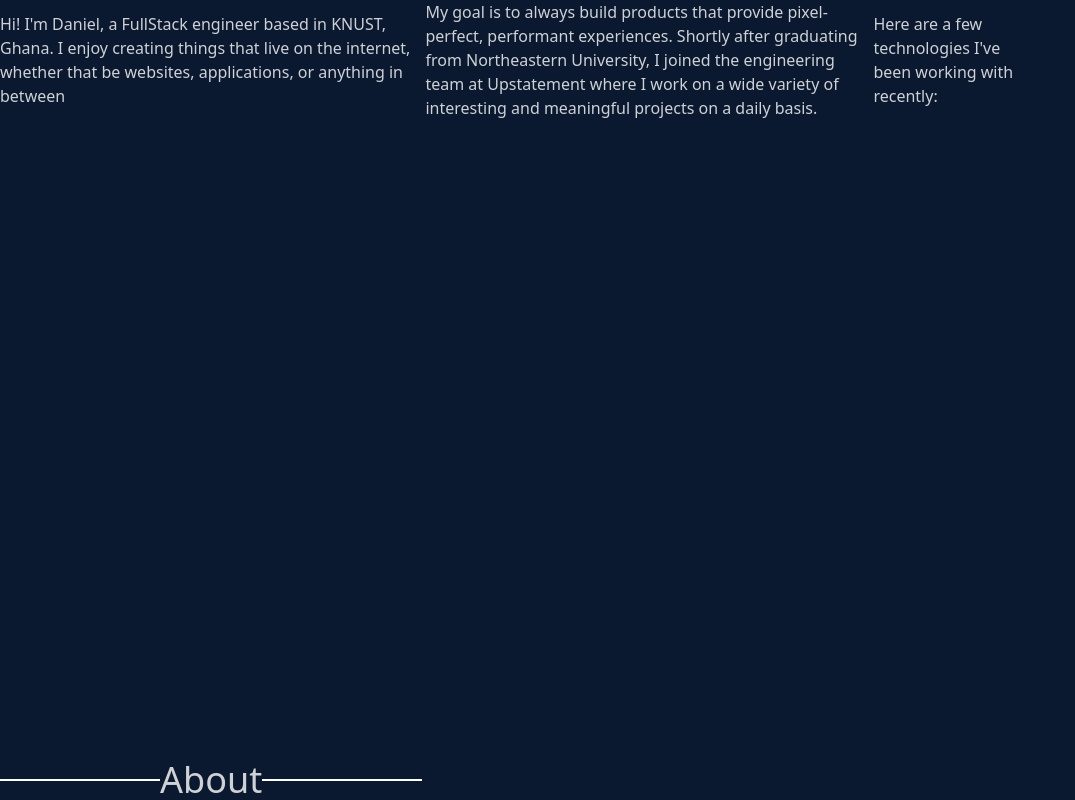
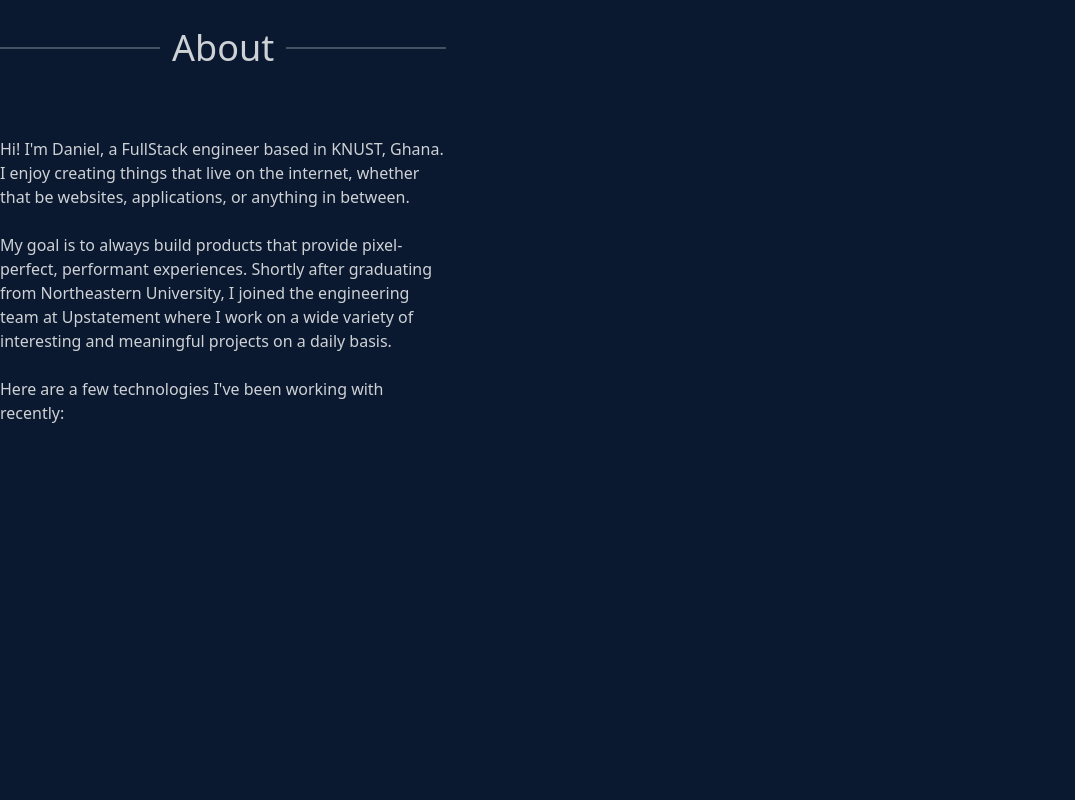
Before and after one commit to EngineerDanny/EngineerDanny_Portfolio, a React (Create React App) app: page / in a window 1280 px wide. Shown: the part 840-1640 px from the top of the page, without its empty margins (0-1075 px from the left). Built offline with nearby package versions, Linux system fonts and the light colour scheme.

Commit message:
little comments

```diff
--- a/src/App.jsx
+++ b/src/App.jsx
@@ -1,7 +1,8 @@
 function App() {
   return (
     <div className=" bg-navy text-white box-border mx-auto">
-      <section className="min-h-screen">
+      {/* Home Section */}
+      <section className="h-screen">
         <nav className="flex flex-row p-5 items-center justify-between">
           <img src="@/public/assets/my-pic.jpg" className="" alt="MyPicture" />
           <ul className="flex flex-row items-center">
@@ -46,42 +47,43 @@ function App() {
         </div>
       </section>
 
-      <section className="min-h-screen">
+      {/* About section */}
+      <section className="h-screen">
         <div className="flex flex-col justify-evenly h-4/6">
-          {/* About section */}
           <div className="flex flex-row items-center">
-            <div className="w-40 h-0.5 bg-white"></div>
-            <h1 className="text-4xl font-medium opacity-80">About</h1>
-            <div className="w-40 h-0.5 bg-white"></div>
+            <div className="w-40 h-0.5  bg-gray-300 opacity-30"></div>
+            <h1 className="text-4xl font-medium opacity-80 mx-3">About</h1>
+            <div className="w-40 h-0.5 bg-gray-300 opacity-30"></div>
           </div>
           {/* Details */}
           <div className="flex flex-row w-4/5 items-center">
             <p className="max-w-md text-base font-light opacity-80">
               Hi! I'm Daniel, a FullStack engineer based in KNUST, Ghana. I
               enjoy creating things that live on the internet, whether that be
-              websites, applications, or anything in between
-            </p>
-
-            <p className="max-w-md text-base font-light opacity-80">
+              websites, applications, or anything in between. <br />
+              <br />
               My goal is to always build products that provide pixel-perfect,
               performant experiences. Shortly after graduating from Northeastern
               University, I joined the engineering team at Upstatement where I
               work on a wide variety of interesting and meaningful projects on a
               daily basis.
-            </p>
-            <p className="max-w-md text-base font-light opacity-80">
-              Here are a few technologies I've been working with recently:
+              <br />
+              <br /> Here are a few technologies I've been working with
+              recently:
             </p>
           </div>
         </div>
       </section>
-
-      <section className="min-h-screen">
+      {/* Work Experience Section */}
+      <section className="h-screen">
         <div className="flex flex-col justify-evenly h-4/6">
+          {/* About section */}
           <div className="flex flex-row items-center">
-            <div className="w-40 h-0.5 bg-white"></div>
-            <h1 className="text-4xl font-medium opacity-80">About</h1>
-            <div className="w-40 h-0.5 bg-white"></div>
+            <div className="w-40 h-0.5 bg-gray-300 opacity-30"></div>
+            <h1 className="text-4xl font-medium opacity-80 mx-3">
+              My Work Experience
+            </h1>
+            <div className="w-40 h-0.5 bg-gray-300 opacity-30"></div>
           </div>
 
           <div className="flex flex-row w-4/5 items-center">
```
